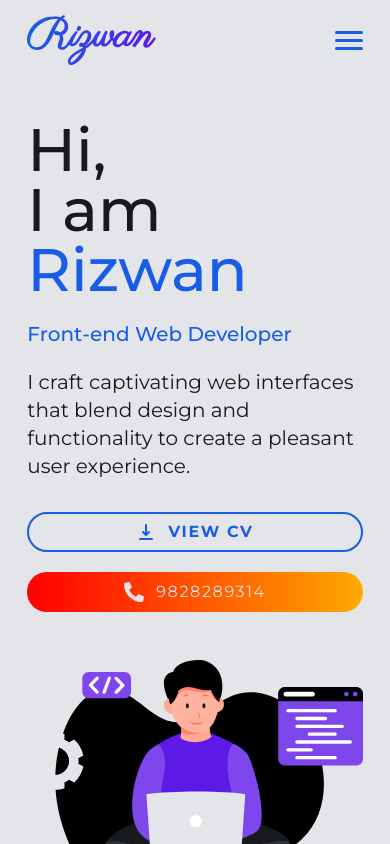
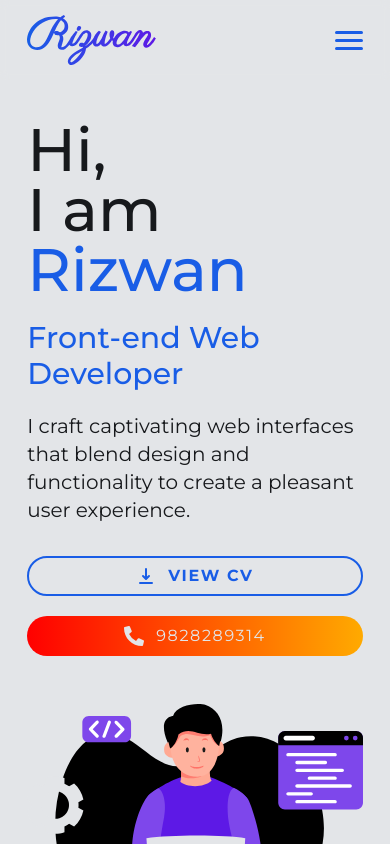
Before and after one commit to rizwanahamadcodes/portfolio, a Next.js app: page / in a window 390 px wide. Shown: the top 844 px of the page. Built offline with nearby package versions, Linux system fonts and the light colour scheme.

Commit message:
trying to fix the hersection sub heading

```diff
--- a/src/app/globals.css
+++ b/src/app/globals.css
@@ -13,7 +13,7 @@
     h4,
     h5,
     h6 {
-        @apply leading-7 text-gray-900  dark:text-gray-100;
+        @apply leading-7 text-gray-900 dark:text-gray-100;
         /* @apply transition-colors; */
     }
     h1 {
--- a/src/app/home/HeroSection.tsx
+++ b/src/app/home/HeroSection.tsx
@@ -20,7 +20,7 @@ const HeroSection = () => {
                             <span className="text-primary"> Rizwan</span>
                         </div>
                     </h1>
-                    <h2 className="text-xl font-medium text-primary dark:text-primary sm:text-3xl">
+                    <h2 className="text-3xl font-medium text-primary dark:text-primary">
                         Front-end Web Developer
                     </h2>
                     <h3 className="max-w max-w-[50ch] text-xl">
```
